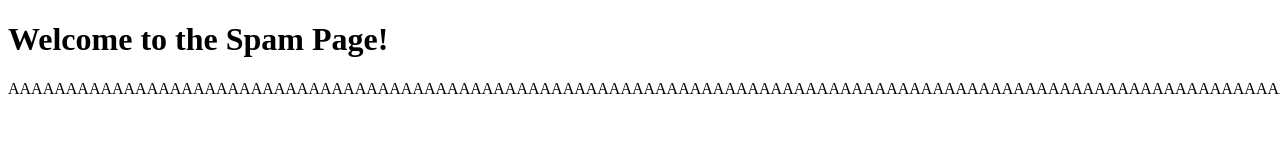
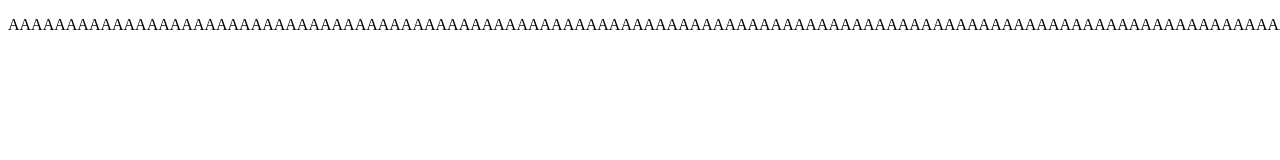
Before and after one commit to neziar/spam-page, a plain HTML site: page index.html in a window 1280 px wide. Shown: the top 160 px of the page. Drawn offline with Linux system fonts and the light colour scheme.

Commit message:
Update index.html

```diff
--- a/index.html
+++ b/index.html
@@ -6,7 +6,6 @@
     <title>Spam-like Page</title>
 </head>
 <body>
-    <h1>Welcome to the Spam Page!</h1>
     <p>AAAAAAAAAAAAAAAAAAAAAAAAAAAAAAAAAAAAAAAAAAAAAAAAAAAAAAAAAAAAAAAAAAAAAAAAAAAAAAAAAAAAAAAAAAAAAAAAAAAAAAAAAAAAAAA...</p>
 </body>
 </html>
```
